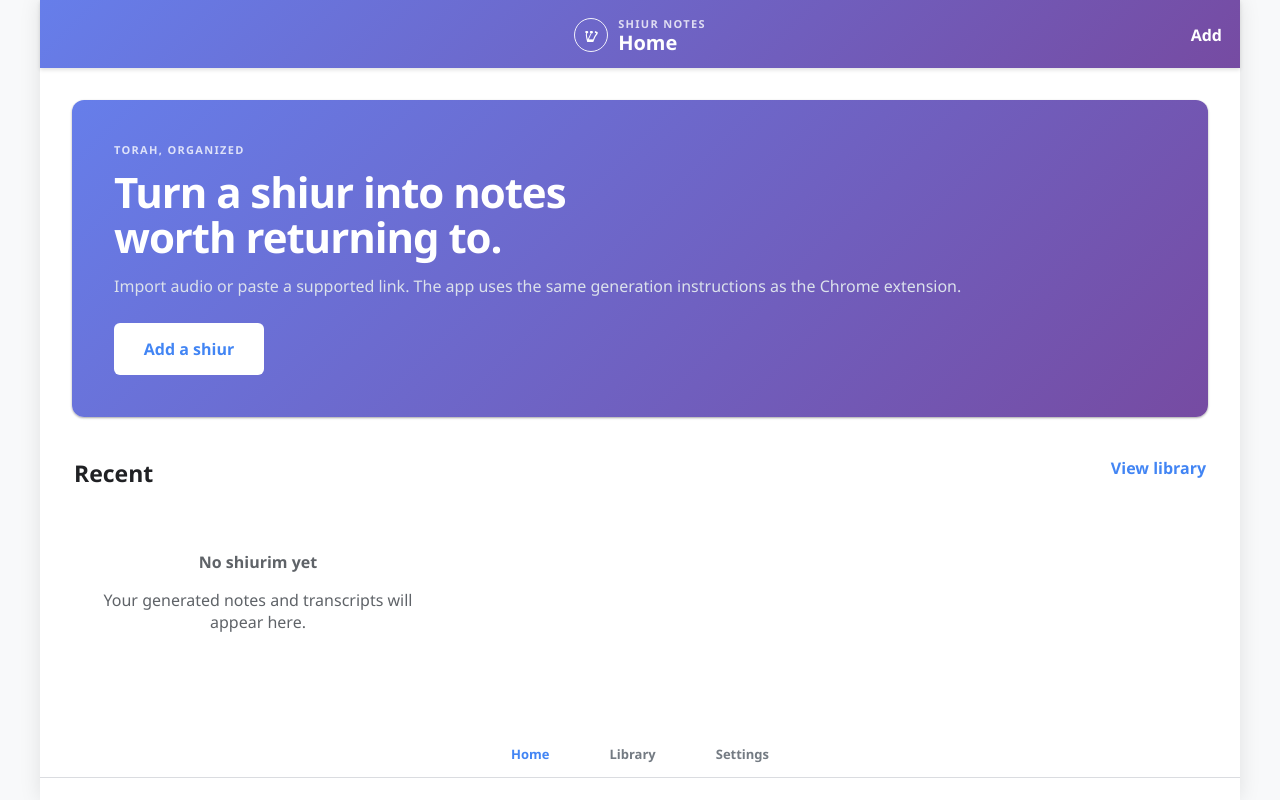
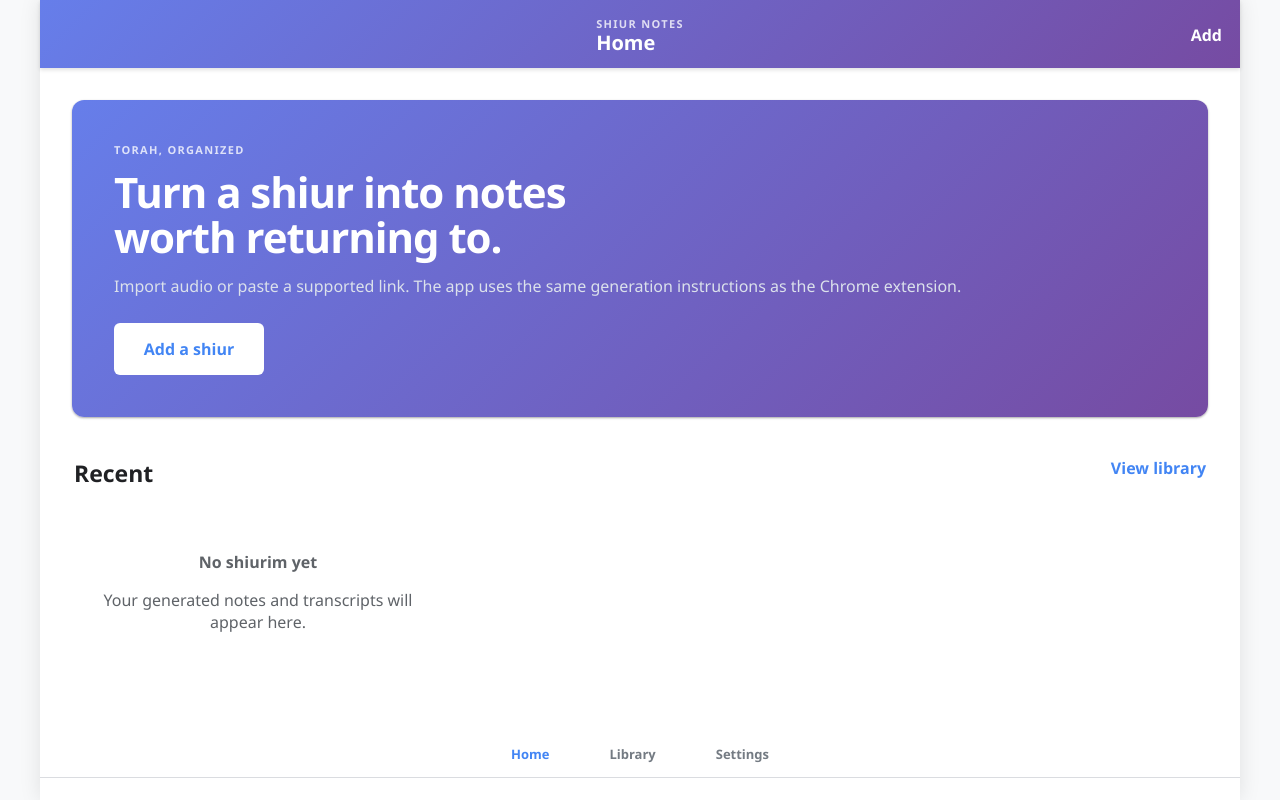
Before and after one commit to brotblat2/yutorahnotesandtranscriber, a browser extension: page web-mvp/index.html in a window 1280 px wide. Drawn offline with Linux system fonts and the light colour scheme.

Commit message:
Remove gimmicky Hebrew brand mark

```diff
--- a/web-mvp/index.html
+++ b/web-mvp/index.html
@@ -18,7 +18,6 @@
     <header class="topbar">
       <button class="nav-button hidden" id="backButton" aria-label="Go back">Back</button>
       <div class="brand-lockup">
-        <span class="brand-mark">ש</span>
         <div><p>SHIUR NOTES</p><h1 id="screenTitle">Home</h1></div>
       </div>
       <button class="nav-button" id="topAction">Add</button>
```
